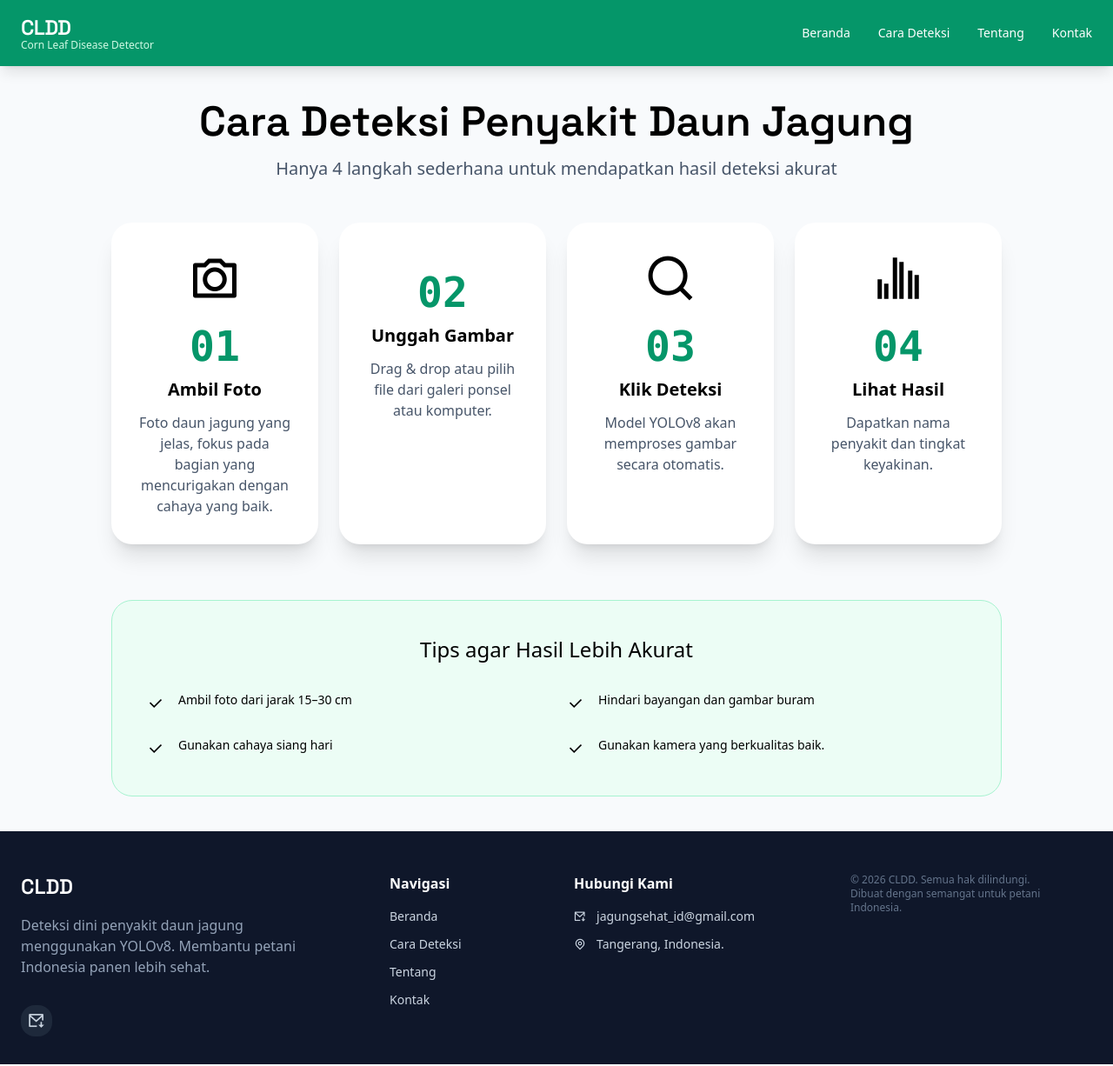
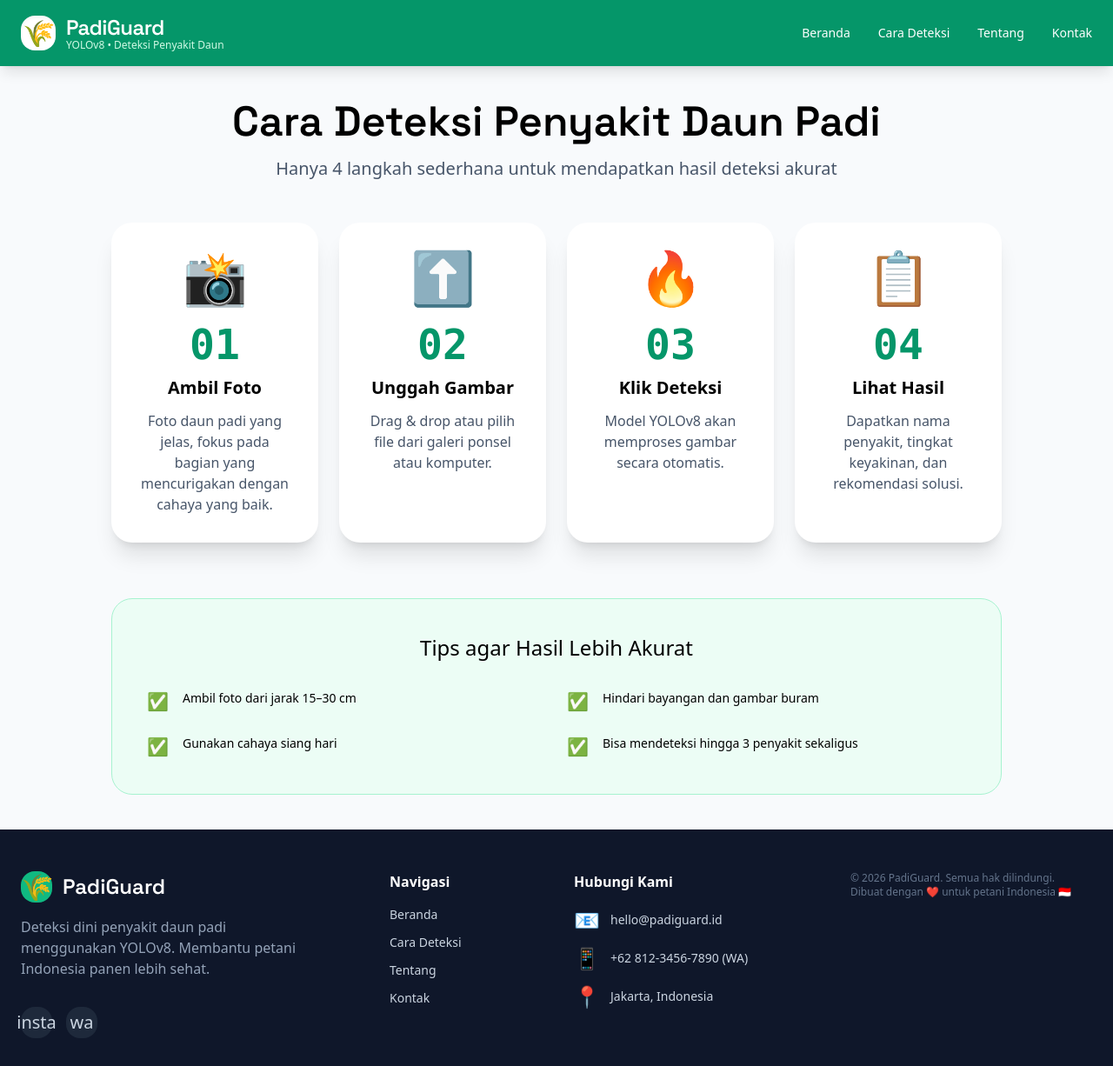
Before and after one commit to pikopikk/deteksi-penyakit-daun-jagung-yolov8, a Flask app: page /cara-deteksi in a window 1280 px wide. Shown: the whole page at 87% size. Run offline with Flask 3, Linux system fonts and the light colour scheme; some libraries are stand-ins or nearby versions.

Commit message:
reset ke normal

```diff
--- a/static/js/app.js
+++ b/static/js/app.js
@@ -211,8 +211,8 @@ function downloadPDF() {
 
 function fakeSocialClick(platform) {
     const msg = {
-        email: "Ingin Membuka Email jagungsehat_id@gmail.com?",
-        location: "Ingin Membuka Lokasi Tersebut?"
+        Instagram: "📸 Membuka Instagram PadiGuard (Demo)",
+        WhatsApp: "💬 Membuka WhatsApp +62 812-3456-7890 (Demo)"
     };
     alert(msg[platform] || "Membuka " + platform + " (Demo)");
 }
--- a/templates/base.html
+++ b/templates/base.html
@@ -6,7 +6,6 @@
     <title>PadiGuard • Deteksi Penyakit Daun Padi dengan YOLOv8</title>
     <script src="https://cdn.tailwindcss.com"></script>
     <script src="https://cdnjs.cloudflare.com/ajax/libs/jspdf/2.5.1/jspdf.umd.min.js"></script>
-    <link href="https://cdn.jsdelivr.net/npm/remixicon/fonts/remixicon.css" rel="stylesheet">
     <link rel="stylesheet" type="text/css" href="static/css/style.css">
 </head>
 <body class="bg-slate-50 font-sans">
@@ -17,10 +16,10 @@
             <div class="flex items-center justify-between">
                 <!-- Logo -->
                 <a href="{{ url_for('index') }}" class="flex items-center gap-x-3">
-                    <!-- <div class="w-10 h-10 bg-white rounded-2xl flex items-center justify-center text-3xl shadow-inner">Logo</div> -->
+                    <div class="w-10 h-10 bg-white rounded-2xl flex items-center justify-center text-3xl shadow-inner">🌾</div>
                     <div>
-                        <h1 class="text-2xl font-semibold tracking-tight" style="font-family: 'Space Grotesk', sans-serif;">CLDD</h1>
-                        <p class="text-emerald-100 text-xs -mt-1">Corn Leaf Disease Detector</p>
+                        <h1 class="text-2xl font-semibold tracking-tight" style="font-family: 'Space Grotesk', sans-serif;">PadiGuard</h1>
+                        <p class="text-emerald-100 text-xs -mt-1">YOLOv8 • Deteksi Penyakit Daun</p>
                     </div>
                 </a>
 
@@ -40,7 +39,7 @@
             <div id="mobileMenu" class="hidden md:hidden mt-4 bg-emerald-700 rounded-3xl px-6 py-6 text-sm font-medium shadow-xl">
                 <a href="{{ url_for('index') }}" class="block py-3 px-4 hover:bg-emerald-600 rounded-2xl">Beranda</a>
                 <a href="{{ url_for('cara_deteksi') }}" class="block py-3 px-4 hover:bg-emerald-600 rounded-2xl">Cara Deteksi</a>
-                <a href="{{ url_for('tentang') }}" class="block py-3 px-4 hover:bg-emerald-600 rounded-2xl">Tentang Website</a>
+                <a href="{{ url_for('tentang') }}" class="block py-3 px-4 hover:bg-emerald-600 rounded-2xl">ℹTentang Website</a>
                 <a href="{{ url_for('kontak') }}" class="block py-3 px-4 hover:bg-emerald-600 rounded-2xl">Kontak</a>
             </div>
         </div>
@@ -57,22 +56,14 @@
             <div class="grid grid-cols-1 md:grid-cols-12 gap-10">
                 <div class="md:col-span-4">
                     <div class="flex items-center gap-x-3 mb-4">
-                        <!-- <div class="w-9 h-9 bg-emerald-500 rounded-2xl flex items-center justify-center text-3xl">🌾</div> -->
-                        <h2 class="text-2xl font-semibold text-white" style="font-family: 'Space Grotesk', sans-serif;">CLDD</h2>
+                        <div class="w-9 h-9 bg-emerald-500 rounded-2xl flex items-center justify-center text-3xl">🌾</div>
+                        <h2 class="text-2xl font-semibold text-white" style="font-family: 'Space Grotesk', sans-serif;">PadiGuard</h2>
                     </div>
-                    <p class="text-slate-400 max-w-xs">
-                        Deteksi dini penyakit daun jagung menggunakan YOLOv8. Membantu petani Indonesia panen lebih sehat.
-                    </p>
+                    <p class="text-slate-400 max-w-xs">Deteksi dini penyakit daun padi menggunakan YOLOv8. Membantu petani Indonesia panen lebih sehat.</p>
 
                     <div class="flex gap-x-4 mt-8">
-                        <a href="mailto:jagungsehat_id@gmail.com?subject=Kontak dari Website&body=Halo, saya ingin bertanya..."
-                            onclick="fakeSocialClick('email')"
-                            class="w-9 h-9 bg-slate-800 hover:bg-emerald-600 rounded-2xl flex items-center justify-center text-xl">
-                            <i class="ri-mail-download-line"></i>
-                        </a>
-                        <!-- <a href="#" onclick="fakeSocialClick('WhatsApp')" class="w-9 h-9 bg-slate-800 hover:bg-emerald-600 rounded-2xl flex items-center justify-center text-xl">
-
-                        </a> -->
+                        <a href="#" onclick="fakeSocialClick('Instagram')" class="w-9 h-9 bg-slate-800 hover:bg-emerald-600 rounded-2xl flex items-center justify-center text-xl">insta</a>
+                        <a href="#" onclick="fakeSocialClick('WhatsApp')" class="w-9 h-9 bg-slate-800 hover:bg-emerald-600 rounded-2xl flex items-center justify-center text-xl">wa</a>
                     </div>
                 </div>
 
@@ -89,24 +80,15 @@
                 <div class="md:col-span-3">
                     <h3 class="font-semibold text-white mb-4">Hubungi Kami</h3>
                     <div class="space-y-3 text-sm">
-                        <a href="mailto:jagungsehat_id@gmail.com?subject=Kontak dari Website&body=Halo, saya ingin bertanya..."
-                            onclick="fakeSocialClick('email')"
-                            class="flex items-center gap-x-3 hover:underline">
-                            <i class="ri-mail-download-line"></i>
-                            jagungsehat_id@gmail.com
-                        </a>
-                        <a href="https://www.google.com/maps?q=Tangerang,Indonesia&z=15&output=embed"
-                            onclick="fakeSocialClick('location')"
-                            class="flex items-center gap-x-3 hover:underline">
-                            <i class="ri-map-pin-line"></i>
-                            Tangerang, Indonesia.
-                        </a>
+                        <p class="flex items-center gap-x-3"><span class="text-2xl">📧</span> hello@padiguard.id</p>
+                        <p class="flex items-center gap-x-3"><span class="text-2xl">📱</span> +62 812-3456-7890 (WA)</p>
+                        <p class="flex items-center gap-x-3"><span class="text-2xl">📍</span> Jakarta, Indonesia</p>
                     </div>
                 </div>
 
                 <div class="md:col-span-3 text-xs text-slate-500">
-                    © 2026 CLDD. Semua hak dilindungi.<br>
-                    Dibuat dengan semangat untuk petani Indonesia.
+                    © 2026 PadiGuard. Semua hak dilindungi.<br>
+                    Dibuat dengan ❤️ untuk petani Indonesia 🇮🇩
                 </div>
             </div>
         </div>
--- a/templates/cara_deteksi.html
+++ b/templates/cara_deteksi.html
@@ -3,60 +3,44 @@
 {% block content %}
 <div class="max-w-5xl mx-auto">
     <div class="text-center mb-12">
-        <h1 class="text-5xl font-semibold" style="font-family: 'Space Grotesk', sans-serif;">Cara Deteksi Penyakit Daun Jagung</h1>
+        <h1 class="text-5xl font-semibold" style="font-family: 'Space Grotesk', sans-serif;">Cara Deteksi Penyakit Daun Padi</h1>
         <p class="mt-4 text-xl text-slate-600">Hanya 4 langkah sederhana untuk mendapatkan hasil deteksi akurat</p>
     </div>
 
     <div class="grid md:grid-cols-4 gap-6">
         <div class="bg-white rounded-3xl p-8 shadow-xl text-center">
-            <div class="text-6xl mx-auto mb-6">
-                <i class="ri-camera-line"></i>
-            </div>
+            <div class="text-6xl mx-auto mb-6">📸</div>
             <div class="text-emerald-600 font-mono text-5xl font-bold mb-3">01</div>
             <h3 class="font-semibold text-xl">Ambil Foto</h3>
-            <p class="text-slate-600 mt-3">Foto daun jagung yang jelas, fokus pada bagian yang mencurigakan dengan cahaya yang baik.</p>
+            <p class="text-slate-600 mt-3">Foto daun padi yang jelas, fokus pada bagian yang mencurigakan dengan cahaya yang baik.</p>
         </div>
         <div class="bg-white rounded-3xl p-8 shadow-xl text-center">
-            <div class="text-6xl mx-auto mb-6">
-                <i class="ri-image-upload-line"></i>
-            </div>
+            <div class="text-6xl mx-auto mb-6">⬆️</div>
             <div class="text-emerald-600 font-mono text-5xl font-bold mb-3">02</div>
             <h3 class="font-semibold text-xl">Unggah Gambar</h3>
             <p class="text-slate-600 mt-3">Drag & drop atau pilih file dari galeri ponsel atau komputer.</p>
         </div>
         <div class="bg-white rounded-3xl p-8 shadow-xl text-center">
-            <div class="text-6xl mx-auto mb-6">
-                <i class="ri-search-line"></i>
-            </div>
+            <div class="text-6xl mx-auto mb-6">🔥</div>
             <div class="text-emerald-600 font-mono text-5xl font-bold mb-3">03</div>
             <h3 class="font-semibold text-xl">Klik Deteksi</h3>
             <p class="text-slate-600 mt-3">Model YOLOv8 akan memproses gambar secara otomatis.</p>
         </div>
         <div class="bg-white rounded-3xl p-8 shadow-xl text-center">
-            <div class="text-6xl mx-auto mb-6">
-                <i class="ri-bar-chart-grouped-line"></i>
-            </div>
+            <div class="text-6xl mx-auto mb-6">📋</div>
             <div class="text-emerald-600 font-mono text-5xl font-bold mb-3">04</div>
             <h3 class="font-semibold text-xl">Lihat Hasil</h3>
-            <p class="text-slate-600 mt-3">Dapatkan nama penyakit dan tingkat keyakinan.</p>
+            <p class="text-slate-600 mt-3">Dapatkan nama penyakit, tingkat keyakinan, dan rekomendasi solusi.</p>
         </div>
     </div>
 
     <div class="mt-16 bg-emerald-50 border border-emerald-200 rounded-3xl p-10">
         <h3 class="text-center text-2xl font-medium mb-8">Tips agar Hasil Lebih Akurat</h3>
         <div class="grid md:grid-cols-2 gap-6 text-sm">
-            <div class="flex gap-4"><span class="text-xl">
-                <i class="ri-check-line"></i>
-            </span> Ambil foto dari jarak 15–30 cm</div>
-            <div class="flex gap-4"><span class="text-xl">
-                <i class="ri-check-line"></i>
-            </span> Hindari bayangan dan gambar buram</div>
-            <div class="flex gap-4"><span class="text-xl">
-                <i class="ri-check-line"></i>
-            </span> Gunakan cahaya siang hari</div>
-            <div class="flex gap-4"><span class="text-xl">
-                <i class="ri-check-line"></i>
-            </span> Gunakan kamera yang berkualitas baik.</div>
+            <div class="flex gap-4"><span class="text-xl">✅</span> Ambil foto dari jarak 15–30 cm</div>
+            <div class="flex gap-4"><span class="text-xl">✅</span> Hindari bayangan dan gambar buram</div>
+            <div class="flex gap-4"><span class="text-xl">✅</span> Gunakan cahaya siang hari</div>
+            <div class="flex gap-4"><span class="text-xl">✅</span> Bisa mendeteksi hingga 3 penyakit sekaligus</div>
         </div>
     </div>
 </div>
```
Also changed, not shown: templates/index.html (+7 -11 lines), templates/kontak.html (+8 -17 lines), templates/tentang.html (+6 -12 lines), 1 other file.
